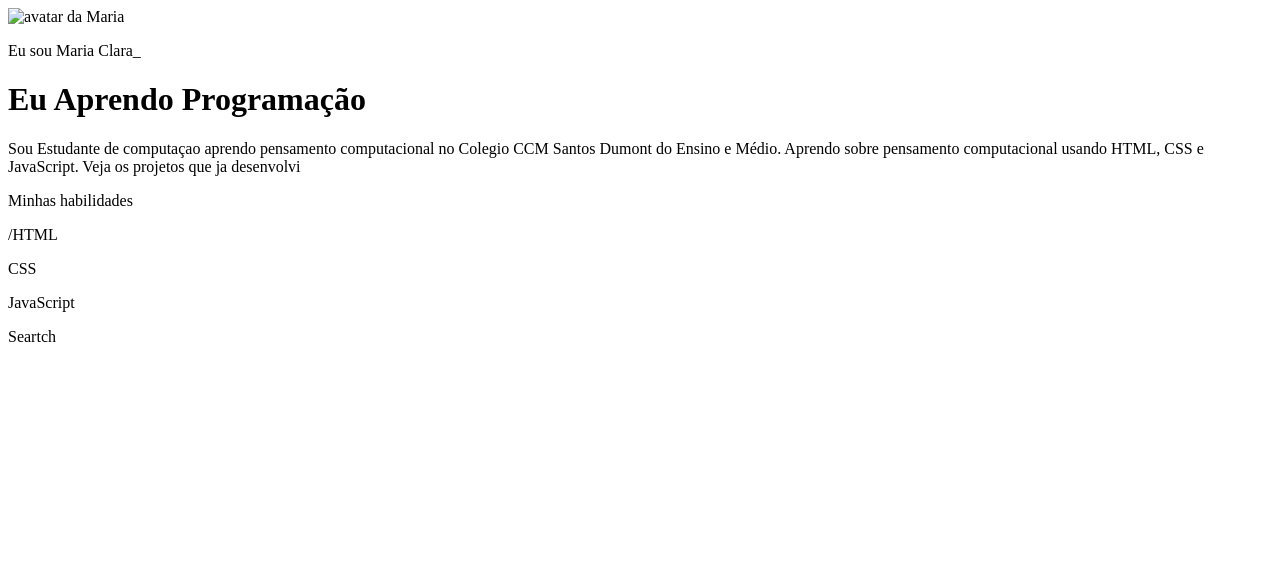
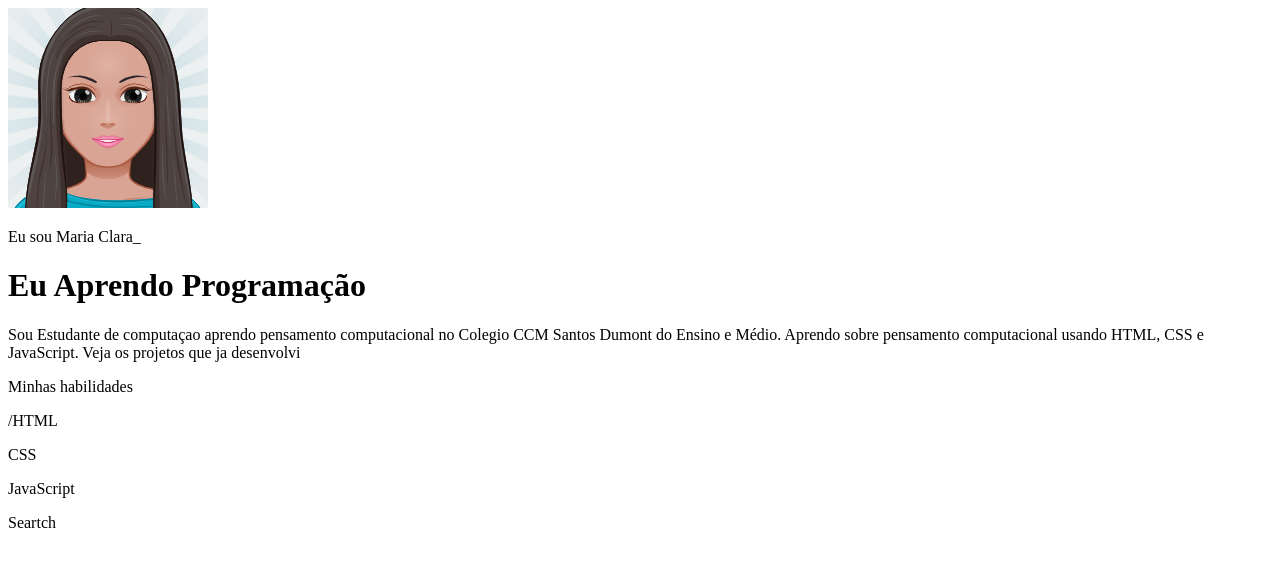
Before and after one commit to MariaaClara15/Programa-o-2-Maria-Clara, a plain HTML site: page index.html in a window 1280 px wide. Drawn offline with Linux system fonts and the light colour scheme.

Commit message:
programa final

```diff
--- a/index.html
+++ b/index.html
@@ -6,7 +6,7 @@
     <title>Meu portifolio</title>
   </head>
   <body>
-      <img src="img/avatar-perfil.png" alt="avatar da Maria" srcset="" />
+      <img src="meuAvatar (1).png" alt="avatar da Maria" srcset="" />
       <p>Eu sou Maria Clara_</p>
       <h1>Eu Aprendo Programação</h1>
       <p>
```
Also changed, not shown: meuAvatar (1).png (added).
